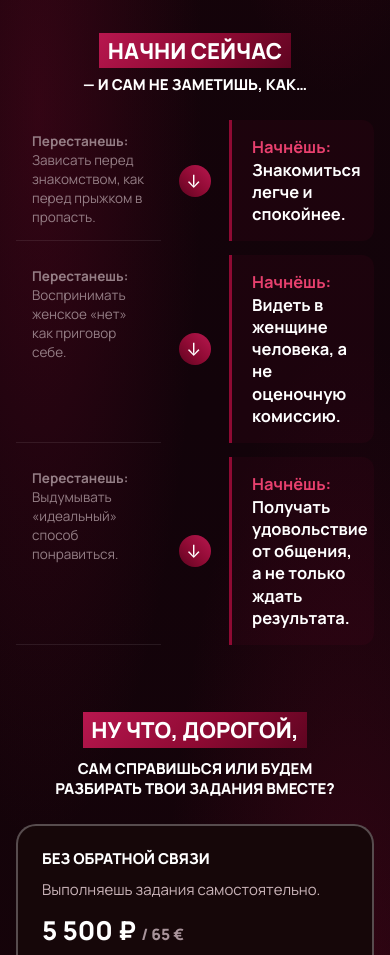
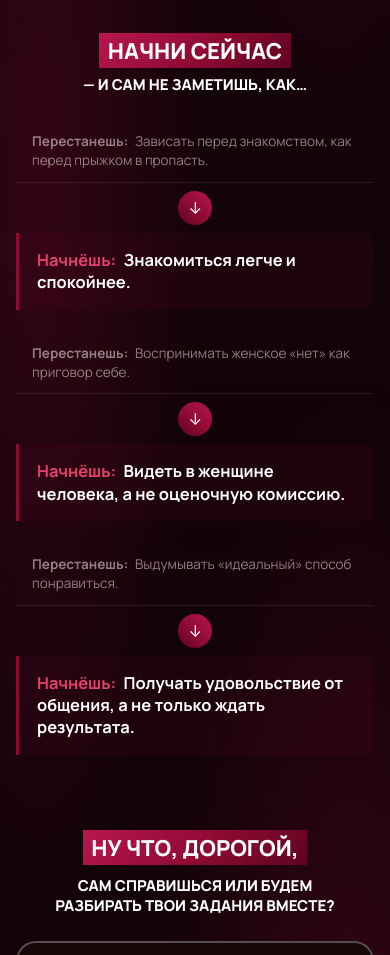
Before and after one commit to egorovaekaterina003-cyber/legko_with_women, a plain HTML site: page landing-site (1).html in a window 390 px wide. Shown: the part 1080-2035 px from the top of the page. Drawn offline with Linux system fonts and the light colour scheme; a web font is replaced by a local one.

Commit message:
Update landing-site (1).html

```diff
--- a/landing-site (1).html
+++ b/landing-site (1).html
@@ -459,6 +459,13 @@ main.page{padding-bottom:20px!important}
 .sig-ph:before{content:"";position:absolute;inset:0;transform:translate(10px,10px);border:1.5px solid var(--rbl);border-radius:16px}
 .sig-ph img{position:relative!important;left:0!important;top:0!important;margin:0!important;max-width:none!important;display:block;width:100%!important;height:100%!important;object-fit:cover;object-position:50% 30%;border-radius:16px!important;-webkit-mask-image:none!important;mask-image:none!important;mix-blend-mode:normal!important;transform:none!important;box-shadow:0 20px 40px -16px rgba(var(--rbc),.9)!important;filter:saturate(1.05) contrast(1.05)}
 @media(max-width:700px){.sig-ph{width:110px}}
+/* телефон: «перестанешь» → стрелка вниз → «начнёшь», друг под другом */
+@media(max-width:700px){
+ .tr .tr-row{grid-template-columns:minmax(0,1fr)!important;justify-items:stretch;row-gap:8px!important;margin-bottom:22px!important}
+ .tr .tr-row i{justify-self:center;width:34px!important;height:34px!important;font-size:16px!important}
+ .tr-row p.was{margin-right:0!important}
+ .tr-row p.now{padding-left:18px!important}
+}
 </style>
 <style>[hidden]{display:none!important}img{max-width:100%}body{margin:0}</style>
 </head>
@@ -530,7 +537,7 @@ main.page{padding-bottom:20px!important}
 </footer>
 <script>
 /* ссылки на оплату и цены — вставить, когда будут */
-const PAY = { self: '', os: '' }, PRICE = { self: '', os: '' };
+const PAY = { self: 'https://app.leadpay.ru/checkout/71100/', os: 'https://app.leadpay.ru/checkout/71101/' }, PRICE = { self: '', os: '' };
 document.querySelectorAll('[data-price]').forEach(p => { const v = PRICE[p.dataset.price]; if (v) p.textContent = v; });
 document.querySelectorAll('[data-pay]').forEach(a => { const u = PAY[a.dataset.pay]; if (u) { a.href = u; a.target = '_blank'; a.rel = 'noopener'; } else a.addEventListener('click', e => { e.preventDefault(); document.getElementById('pay-note').hidden = false; }); });
 document.querySelectorAll('a[href="#tariffs"]').forEach(a => a.addEventListener('click', e => { e.preventDefault(); document.getElementById('tariffs').scrollIntoView({behavior: matchMedia('(prefers-reduced-motion: reduce)').matches ? 'auto' : 'smooth'}); }));
```
